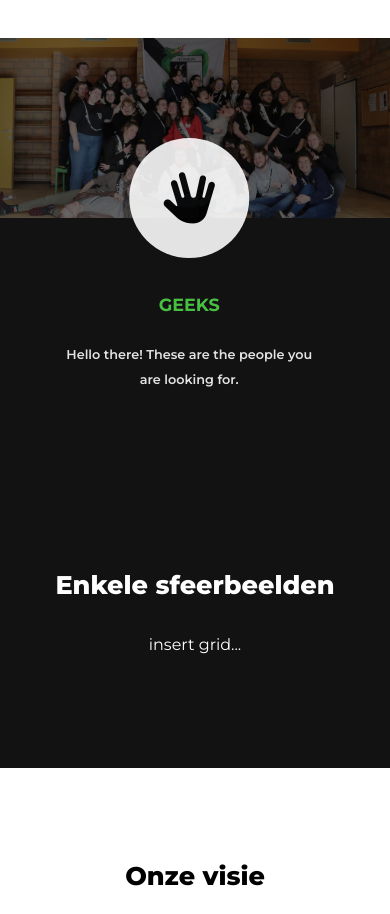
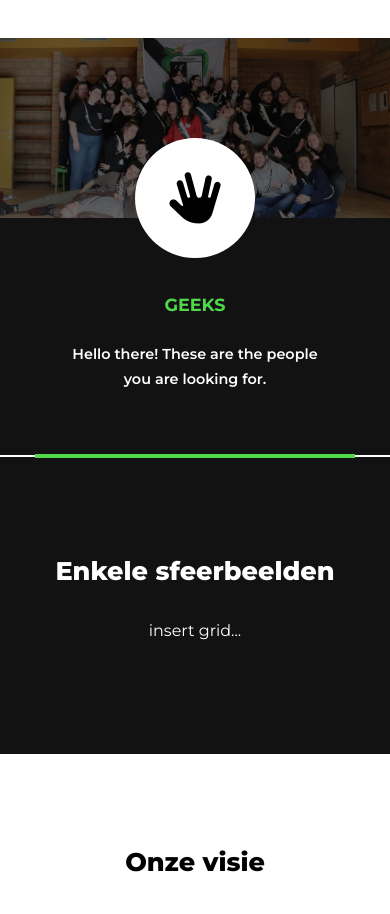
Before and after one commit to Heimdalbe/Mimisbrunnr-frontend, a React (Vite) app in the folder mimisbrunnr-frontend/: page / in a window 390 px wide. Shown: the part 1440-2354 px from the top of the page. Built offline with nearby package versions, Linux system fonts and the light colour scheme.

Commit message:
karakteristiek + foto sectie in orde buiten foto grid

```diff
--- a/mimisbrunnr-frontend/src/components/Home/FotoSectie/FotoSectie.jsx
+++ b/mimisbrunnr-frontend/src/components/Home/FotoSectie/FotoSectie.jsx
@@ -4,11 +4,9 @@ import './FotoSectie.css';
 
 const FotoSectie = () => {
   return (
-    <div className='dark-bg'>
-      <div className='container'>
-        <h1>Enkele sfeerbeelden</h1>
-        <p>insert grid...</p>
-      </div>
+    <div className='container' style={{ paddingTop: 5 }}>
+      <h1>Enkele sfeerbeelden</h1>
+      <p>insert grid...</p>
     </div>
   )
 }
--- a/mimisbrunnr-frontend/src/components/Home/KarakteristiekenSectie/Karakteristiek/KarakteristiekCard.css
+++ b/mimisbrunnr-frontend/src/components/Home/KarakteristiekenSectie/Karakteristiek/KarakteristiekCard.css
@@ -47,9 +47,6 @@
 }
 
 @media (max-width: 1024px) {
-  .characteristic-text p {
-    margin-bottom: 0 !important;
-  }
   .characteristic-card.muted {
     display: none;
   }
@@ -57,4 +54,8 @@
     opacity: 1;
     transition: opacity 0.5s ease;
   }
+  .characteristic-text p {
+    font-size: 0.9rem;
+    padding-bottom: 15px;
+  }
 }
--- a/mimisbrunnr-frontend/src/components/Home/KarakteristiekenSectie/KarakteristiekList/KarakteristiekList.css
+++ b/mimisbrunnr-frontend/src/components/Home/KarakteristiekenSectie/KarakteristiekList/KarakteristiekList.css
@@ -37,6 +37,6 @@
   }
 
   .active-underline {
-    display: none;
+    bottom: 0;
   }
 }
--- a/mimisbrunnr-frontend/src/components/Home/KarakteristiekenSectie/KarakteristiekList/KarakteristiekList.jsx
+++ b/mimisbrunnr-frontend/src/components/Home/KarakteristiekenSectie/KarakteristiekList/KarakteristiekList.jsx
@@ -15,31 +15,25 @@ const KarakteristiekList = ({ characteristics, activeIndex }) => {
     return () => window.removeEventListener("resize", handleResize);
   }, []);
 
-  // Update underline for desktop
+  // Update underline for desktop + mobile
   useEffect(() => {
-    if (isMobile) return;
     const activeCard = cardRefs.current[activeIndex];
     if (activeCard) {
       const { offsetLeft, offsetWidth } = activeCard;
       setUnderlineStyle({
         transform: `translateX(${offsetLeft}px)`,
-        width: offsetWidth + "px"
+        width: offsetWidth + "px",
       });
     }
-  }, [activeIndex, isMobile]);
+  }, [activeIndex, isMobile, characteristics]);
 
   return (
-    <div className={`card-wrapper ${isMobile ? "mobile" : ""}`}>
+    <div className='card-wrapper'>
       {characteristics.map((ch, index) => (
         <div
-          className={`activeTracker ${isMobile ? "mobileCard" : ""}`}
+          className='activeTracker'
           key={index}
           ref={(el) => (cardRefs.current[index] = el)}
-          style={{
-            opacity: isMobile ? (activeIndex === index ? 1 : 0) : 1,
-            transform: isMobile ? (activeIndex === index ? "translateX(0)" : "translateX(-50px)") : "none",
-            transition: isMobile ? "opacity 0.5s ease, transform 0.5s ease" : "none"
-          }}
         >
           <KarakteristiekCard
             iconClass={ch.iconClass}
@@ -49,7 +43,7 @@ const KarakteristiekList = ({ characteristics, activeIndex }) => {
           />
         </div>
       ))}
-      {!isMobile && <div className="active-underline" style={underlineStyle}></div>}
+      <div className="active-underline" style={underlineStyle}></div>
     </div>
   );
 }
--- a/mimisbrunnr-frontend/src/components/Home/KarakteristiekenSectie/KarakteristiekenSectie.css
+++ b/mimisbrunnr-frontend/src/components/Home/KarakteristiekenSectie/KarakteristiekenSectie.css
@@ -31,11 +31,12 @@
   pointer-events: none;
 }
 
-.line-container {
+div.line-container {
   padding-bottom: 24px;
+  position: relative;
 }
 
-.line-container::after {
+div.line-container::after {
   content: "";
   position: absolute;
   bottom: 45px;
@@ -51,7 +52,11 @@
     height: 180px;
   }
 
-  .line-container::after {
-    display: none;
+  div.line-container {
+    padding-bottom: 0;
+  }
+
+  div.line-container::after {
+    bottom: 61px;
   }
 }
--- a/mimisbrunnr-frontend/src/components/Home/KarakteristiekenSectie/KarakteristiekenSectie.jsx
+++ b/mimisbrunnr-frontend/src/components/Home/KarakteristiekenSectie/KarakteristiekenSectie.jsx
@@ -49,7 +49,7 @@ const KarakteristiekenSectie = () => {
   const displayedImageIndex = isMobile ? 3 : imageIndex;
 
   return (
-    <div className='dark-bg line-container'>
+    <div className='line-container'>
       <div className='group-picture-wrapper'>
         {images.map((img, index) => (
           <img
--- a/mimisbrunnr-frontend/src/pages/Home/Home.jsx
+++ b/mimisbrunnr-frontend/src/pages/Home/Home.jsx
@@ -9,8 +9,10 @@ const Home = () => {
     <div>
       <SchildSectie />
       <PlanningSectie />
-      <KarakteristiekenSectie />
-      <FotoSectie />
+      <div className="dark-bg">
+        <KarakteristiekenSectie />
+        <FotoSectie />
+      </div>
       <VisieEnSponSectie />
     </div>
   )
```
